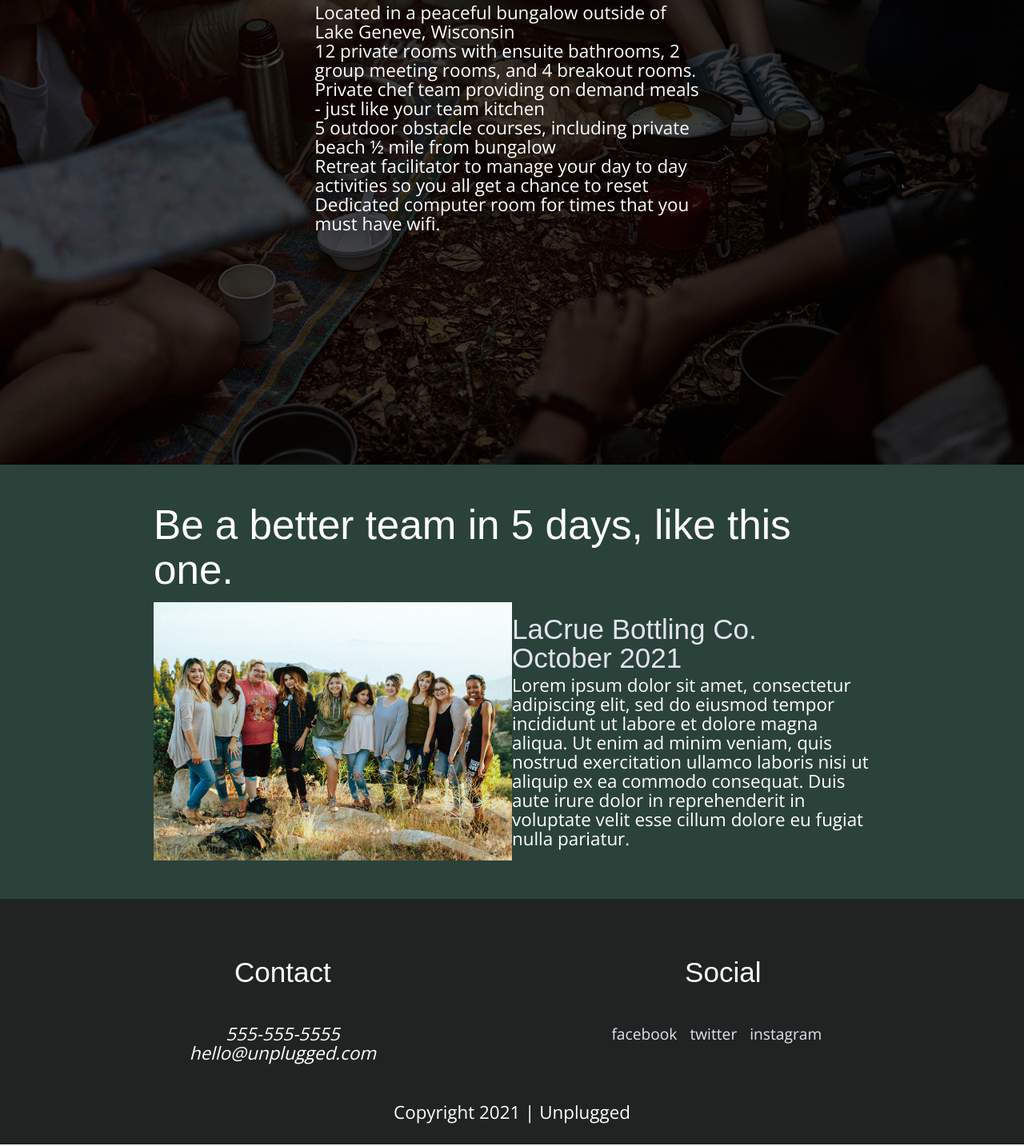
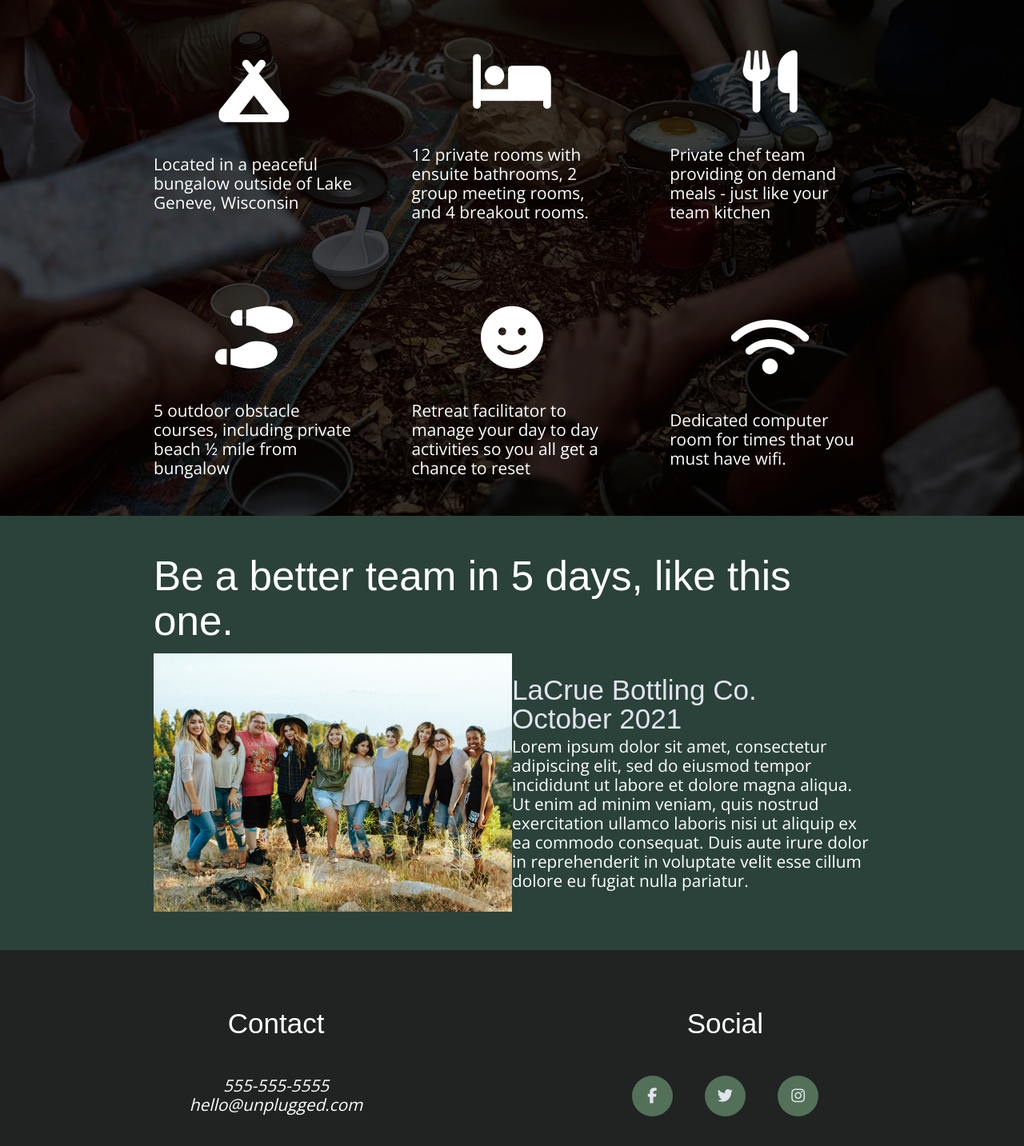
Before and after one commit to Rayne-Shadow-Legends/unplugged-retreat, a website built with Parcel: page index.html in a window 1280 px wide. Shown: the part 1214-2647 px from the top of the page at 80% size. Built offline with nearby package versions, Linux system fonts and the light colour scheme.

Commit message:
finished features sections and added final icons

```diff
--- a/css/main.css
+++ b/css/main.css
@@ -312,11 +312,15 @@ div.social-icons {
   justify-content: center;
 }
 
-.social-icons p {
-  display: flex;
-  justify-content: center;
-  margin-right: 1rem;
-  text-decoration: none;
+.social-icons i {
+  background-color: #527158;
+  padding:.8rem;
+  border-radius: 50%;
+  width: 1rem;
+  height: 1rem;
+  text-align: center;
+  vertical-align: middle;
+  margin: 0 1.25rem 0 1.25rem;
 }
 
 .copyright {
@@ -379,7 +383,7 @@ input[type=button] {
 }
 
 .features {
-  height: 93.75rem;
+  height: 96rem;
 }
 
 .features h2 {
@@ -390,17 +394,19 @@ input[type=button] {
   margin: 0;
 }
 
-.features article {
-  width: 55%;
-}
-
 .features-items {
   display: flex;
   align-items: center;
   flex-direction: column;
 }
 
-.fontawesome-icon {}
+.features-items article {
+  display: flex;
+  flex-direction: column;
+  justify-content: center;
+  align-items: center;
+  width: 14.25rem;
+}
 
 .reviews h2 {
   padding: 3rem 0 1.5rem 0;
@@ -429,6 +435,11 @@ input[type=button] {
 
 .contact-form h3 {
   margin: 1rem 0 0.5rem;
+}
+
+.features i {
+  font-size: 3.75em;
+  padding: 40px 0;
 }
 
 /* -------------------- Mobile FAQ styles-------------------- */
@@ -492,7 +503,6 @@ div.mission-content {}
   top: 0;
   left: 0;
 }
-
 
 figure {}
 
@@ -694,11 +704,9 @@ address.bottom-contact {}
   }
 
   /* homepage tablet styles*/
-
   .hero-area {
     height: 37.5rem;
   }
-
 
   h1 {
     margin: 0;
@@ -730,7 +738,20 @@ h1 {
   }
 
   .features {
-    height: 53.125rem;
+    height: 52.5rem;
+  }
+
+  .features-items {
+    display: flex;
+    flex-direction: row;
+    flex-wrap: wrap;
+    justify-content: space-between;
+    height: 40rem;
+  }
+
+  .features-items article {
+    max-width: 50%;
+    padding-top: 20px;
   }
 
   figure.employees {
@@ -755,12 +776,14 @@ h1 {
     padding: 1.5rem 0 0 0;
   }
 
+
+
   /* FAQ tablet styles?*/
   .faq-container {
     display: flex;
     flex-flow: row wrap;
     justify-content: space-between;
-    padding: 4.9rem 0 4.9rem 0;
+    padding: 7.6% 0 7.6% 0;
   }
 
   .break {
@@ -839,7 +862,7 @@ h1 {
     }
 
     p {
-      font-size: 1.4rem;
+      font-size: 1.3rem;
       line-height: 1.5rem;
     }
 
@@ -903,8 +926,15 @@ h1 {
       font-size: 1.2rem;
     }
 
+    .social-icons i {
+      padding: 1rem;
+      border-radius: 50%;
+      width: 1.2rem;
+      height: 1.2rem;
+      margin: 0 1.25rem 0 1.25rem;
+    }
+
     /* desktop homepage styles */
-
     .hero-area {
       height: 40rem;
     }
@@ -929,7 +959,17 @@ h1 {
     }
 
     .features {
-      height: 50rem;
+      height: 55.5rem;
+    }
+
+    .features-items {
+      display: flex;
+      flex-direction: row;
+      flex-wrap: wrap;
+    }
+
+  .features-items aticle {
+    padding: 0;
   }
 
     .reviews-content {
@@ -955,8 +995,11 @@ h1 {
       width: 500px;
     }
 
+    .features-items article {
+      width: 28%;
+    }
+
     /* desktop about styles */
-
     .map figure {
       padding-bottom: 27.5%;
     }
--- a/index.html
+++ b/index.html
@@ -23,6 +23,9 @@
 
   <!-- Google Fonts -->
   <link href="https://fonts.googleapis.com/css?family=Open+Sans:400,700Poppins:500,700" rel="stylesheet">
+
+  <!-- fontawesome -->
+  <script src="https://kit.fontawesome.com/d8dcd35a83.js" crossorigin="anonymous"></script>
 
 </head>
 
@@ -75,38 +78,47 @@
           dreamed of — <br class="mobile-break desktop-break">without the bad wifi.</h2>
 
         <div class="features-items">
+
           <article>
             <p class="fontawesome-icon">
-            <p class="features-item-description">Located in a peaceful bungalow outside of Lake Geneve, Wisconsin</p>
+              <i class="fas fa-campground"></i>
+            </p>
+            <p>Located in a peaceful bungalow outside of Lake Geneve, Wisconsin</p>
           </article>
 
           <article>
             <p class="fontawesome-icon">
-            <p class="features-item-description">12 private rooms with ensuite bathrooms, 2 group meeting rooms, and 4 breakout rooms.</p>
-          </article>
-
-          <article>
-
+              <i class="fas fa-bed"></i>
+            </p>
+            <p>12 private rooms with ensuite bathrooms, 2 group meeting rooms, and 4 breakout rooms.</p>
           </article>
 
           <article>
             <p class="fontawesome-icon">
-            <p class="features-item-description">Private chef team providing on demand meals - just like your team kitchen</p>
+              <i class="fas fa-utensils"></i>
+            </p>
+            <p>Private chef team providing on demand meals - just like your team kitchen</p>
           </article>
 
           <article>
             <p class="fontawesome-icon">
-            <p class="features-item-description">5 outdoor obstacle courses, including private beach ½ mile from bungalow</p>
+              <i class="fas fa-shoe-prints"></i>
+            </p>
+            <p>5 outdoor obstacle courses, including private beach ½ mile from bungalow</p>
           </article>
 
           <article>
             <p class="fontawesome-icon">
-            <p class="features-item-description">Retreat facilitator to manage your day to day activities so you all get a chance to reset</p>
+              <i class="fas fa-smile"></i>
+            </p>
+            <p>Retreat facilitator to manage your day to day activities so you all get a chance to reset</p>
           </article>
 
           <article>
             <p class="fontawesome-icon">
-            <p class="features-item-description">Dedicated computer room for times that you must have wifi.</p>
+              <i class="fas fa-wifi"></i>
+            </p>
+            <p>Dedicated computer room for times that you must have wifi.</p>
           </article>
         </div>
       </div>
@@ -147,15 +159,15 @@
         <div class="social">
           <h4>Social</h4>
           <div class="social-icons">
-            <p><a href="https://www.facebook.com/2465812873642953" target="_blank">facebook</a></p>
-            <p><a href="https://twitter.com/ThePenguin_22" target="_blank">twitter</a></p>
-            <p><a href="https://www.instagram.com/pengu_6969/" target="_blank">instagram</a></p>
-          </div>
+            <p><a href="https://www.facebook.com/2465812873642953" target="_blank"><i class="fab fa-facebook-f"></i></a></p>
+            <p><a href="https://twitter.com/ThePenguin_22" target="_blank"><i class="fab fa-twitter"></i></a></p>
+            <p><a href="https://www.instagram.com/pengu_6969/" target="_blank"><i class="fab fa-instagram"></i></a></p>
           </div>
         </div>
       </div>
       <div class="copyright">
         <p>Copyright 2021 | Unplugged</p>
+      </div>
     </div>
   </footer>
 
```
Also changed, not shown: about/index.html (+3 -3 lines), faq/index.html (+3 -3 lines). Lines whose indentation alone changed are shown as unchanged.
